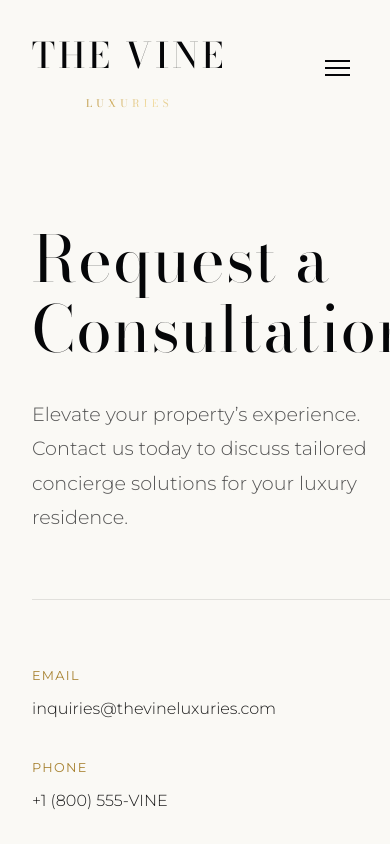
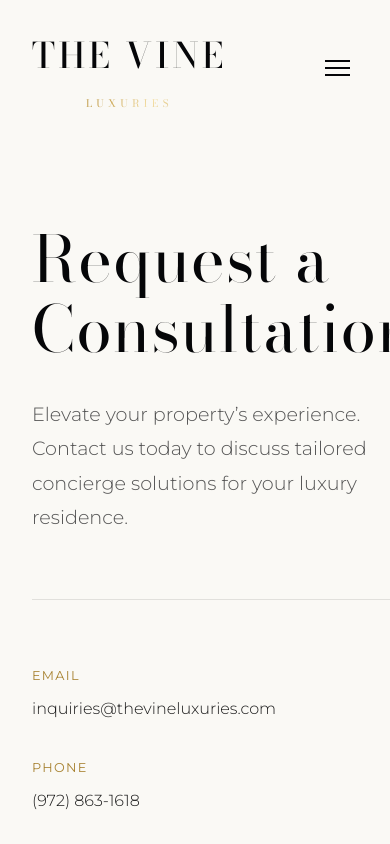
Before and after one commit to kennysw27/the-vine-luxuries, a Next.js app: page /contact in a window 390 px wide. Shown: the top 844 px of the page. Built offline with nearby package versions, Linux system fonts and the light colour scheme.

Commit message:
Update contact phone number

```diff
--- a/app/contact/page.js
+++ b/app/contact/page.js
@@ -42,7 +42,7 @@ export default function ContactPage() {
               </div>
               <div className={styles.contactItem}>
                 <h4>Phone</h4>
-                <p>+1 (800) 555-VINE</p>
+                <p>(972) 863-1618</p>
               </div>
             </div>
           </div>
```
